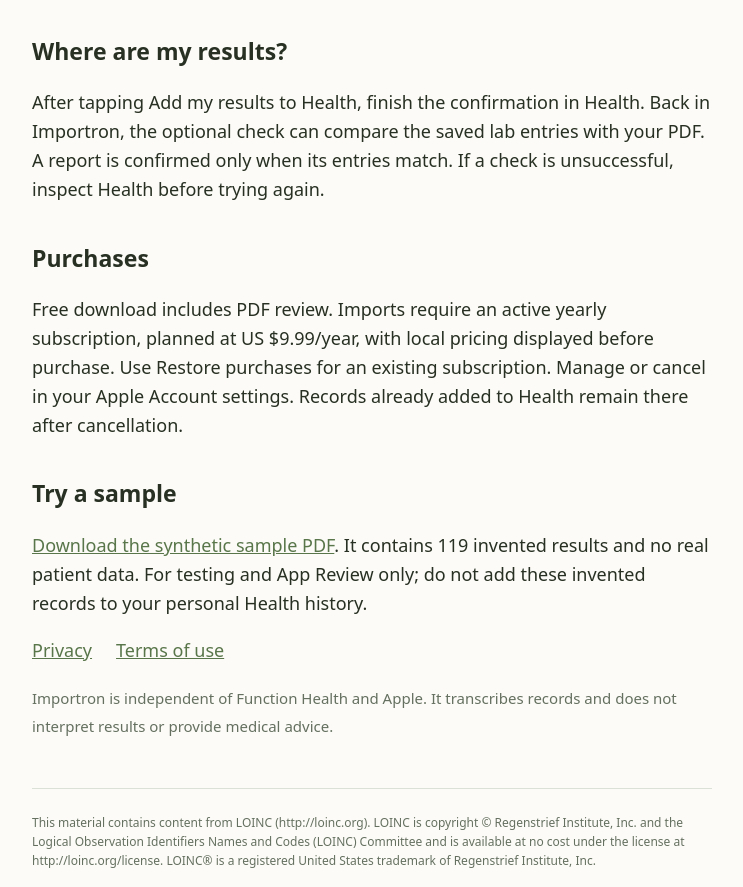
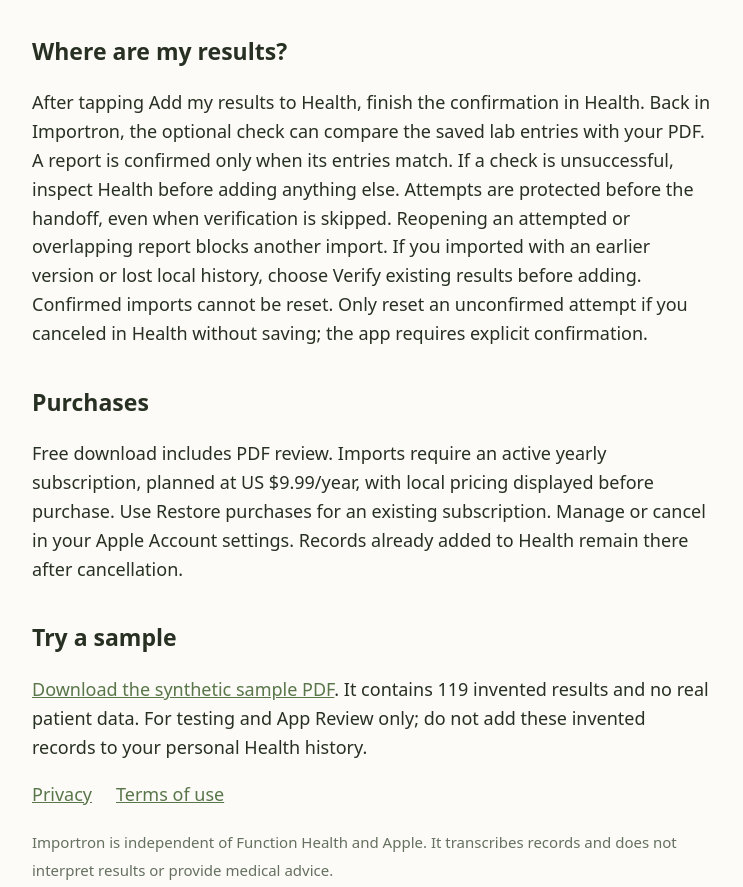
Before and after one commit to astrojams1/importron-support, a plain HTML site: page index.html in a window 1280 px wide. Shown: the part 844-1731 px from the top of the page, without its empty margins (268-1011 px from the left). Drawn offline with Linux system fonts and the light colour scheme.

Commit message:
Document protected import attempts and safe recovery

```diff
--- a/index.html
+++ b/index.html
@@ -4,7 +4,7 @@
 <main><img src="icon.png" width="96" height="96" alt="Importron, a small green robot carrying a paper report"><h1>Importron</h1><p>Your labs. In Health.</p><p>A native iPhone utility for reviewing the original Lab Results of Record PDF from your Function export and adding a personal transcription to Apple Health. In development.</p>
 <h2>Support</h2><p><a class="button" href="https://github.com/astrojams1/importron-support/issues/new?template=support.yml">Get help on GitHub</a></p><p><strong>Support issues are public.</strong> Describe the problem without attaching lab PDFs, patient details or medical information. Include only your app version and iOS version if relevant.</p>
 <h2>Which PDFs work?</h2><p>Choose the original text-based Health Gorilla Lab Results of Record export. Scans and other layouts are not supported. Review the transcription before adding it. An ambiguous result stops the import.</p>
-<h2>Where are my results?</h2><p>After tapping Add my results to Health, finish the confirmation in Health. Back in Importron, the optional check can compare the saved lab entries with your PDF. A report is confirmed only when its entries match. If a check is unsuccessful, inspect Health before trying again.</p>
+<h2>Where are my results?</h2><p>After tapping Add my results to Health, finish the confirmation in Health. Back in Importron, the optional check can compare the saved lab entries with your PDF. A report is confirmed only when its entries match. If a check is unsuccessful, inspect Health before adding anything else. Attempts are protected before the handoff, even when verification is skipped. Reopening an attempted or overlapping report blocks another import. If you imported with an earlier version or lost local history, choose Verify existing results before adding. Confirmed imports cannot be reset. Only reset an unconfirmed attempt if you canceled in Health without saving; the app requires explicit confirmation.</p>
 <h2>Purchases</h2><p>Free download includes PDF review. Imports require an active yearly subscription, planned at US $9.99/year, with local pricing displayed before purchase. Use Restore purchases for an existing subscription. Manage or cancel in your Apple Account settings. Records already added to Health remain there after cancellation.</p>
 <h2>Try a sample</h2><p><a href="synthetic-sample.pdf" download>Download the synthetic sample PDF</a>. It contains 119 invented results and no real patient data. For testing and App Review only; do not add these invented records to your personal Health history.</p>
 <nav><a href="privacy.html">Privacy</a><a href="https://www.apple.com/legal/internet-services/itunes/dev/stdeula/">Terms of use</a></nav>
```
Also changed, not shown: privacy.html (+1 -1 lines).
